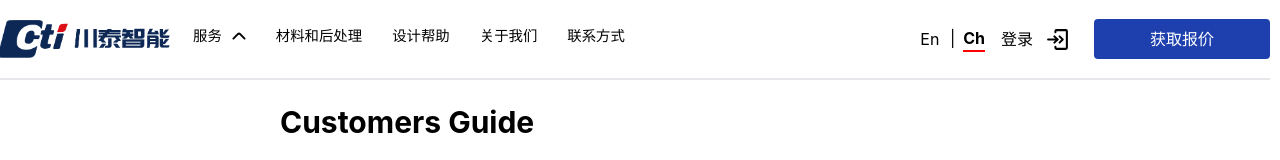
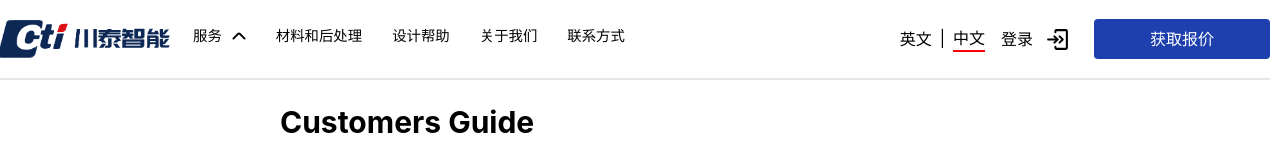
Before and after one commit to EdondjiIbolo/Dachuan-React, a React (Vite) app: page /guide in a window 1280 px wide. Shown: the top 160 px of the page. Built offline with nearby package versions, Linux system fonts and the light colour scheme.

Commit message:
header text chinese fixed

```diff
--- a/src/components/Header.jsx
+++ b/src/components/Header.jsx
@@ -57,7 +57,7 @@ export function Header() {
 
           <section className="log flex flex-nowrap relative items-center justify-center gap-3 ">
             <div className="flex gap-2 flex-nowrap">
-              <label className="flex cursor-pointer hover:font-bold   w-6 text-center hover:text-blue-800 items-center">
+              <label className="flex cursor-pointer hover:font-bold mr-2  w-6 text-center hover:text-blue-800 items-center">
                 <input
                   type="radio"
                   name="lang"
@@ -66,7 +66,9 @@ export function Header() {
                   defaultChecked={lang == "en"}
                   onClick={handleChange}
                 />
-                <p className="w-full text-center">En</p>
+                <p className="w-full text-center text-nowrap ">
+                  {t("HEADER.EN")}
+                </p>
               </label>
               |
               <label className="flex items-center cursor-pointer hover:font-bold  hover:text-blue-800">
@@ -79,7 +81,7 @@ export function Header() {
                   onClick={handleChange}
                 />
 
-                <p>Ch</p>
+                <p>{t("HEADER.CH")}</p>
               </label>
             </div>
             <Link
--- a/src/i18n/ch/ch.json
+++ b/src/i18n/ch/ch.json
@@ -11,7 +11,9 @@
     "SECTION_3": "设计帮助",
     "SECTION_4": "关于我们",
     "SECTION_5": "联系方式",
-    "SECTION_6": "登录"
+    "SECTION_6": "登录",
+    "EN": "英文",
+    "CH": "中文"
   },
 
   "BUTTON_SEE_MORE": "查看更多",
--- a/src/i18n/en/en.json
+++ b/src/i18n/en/en.json
@@ -11,7 +11,9 @@
     "SECTION_3": "Dessign Assistance",
     "SECTION_4": "About Us",
     "SECTION_5": "Contact",
-    "SECTION_6": "Log in"
+    "SECTION_6": "Log in",
+    "EN": "En",
+    "CH": "Ch"
   },
   "BUTTON_SEE_MORE": "See more",
   "BUTTON_LARN_MORE": "Learn more",
```
